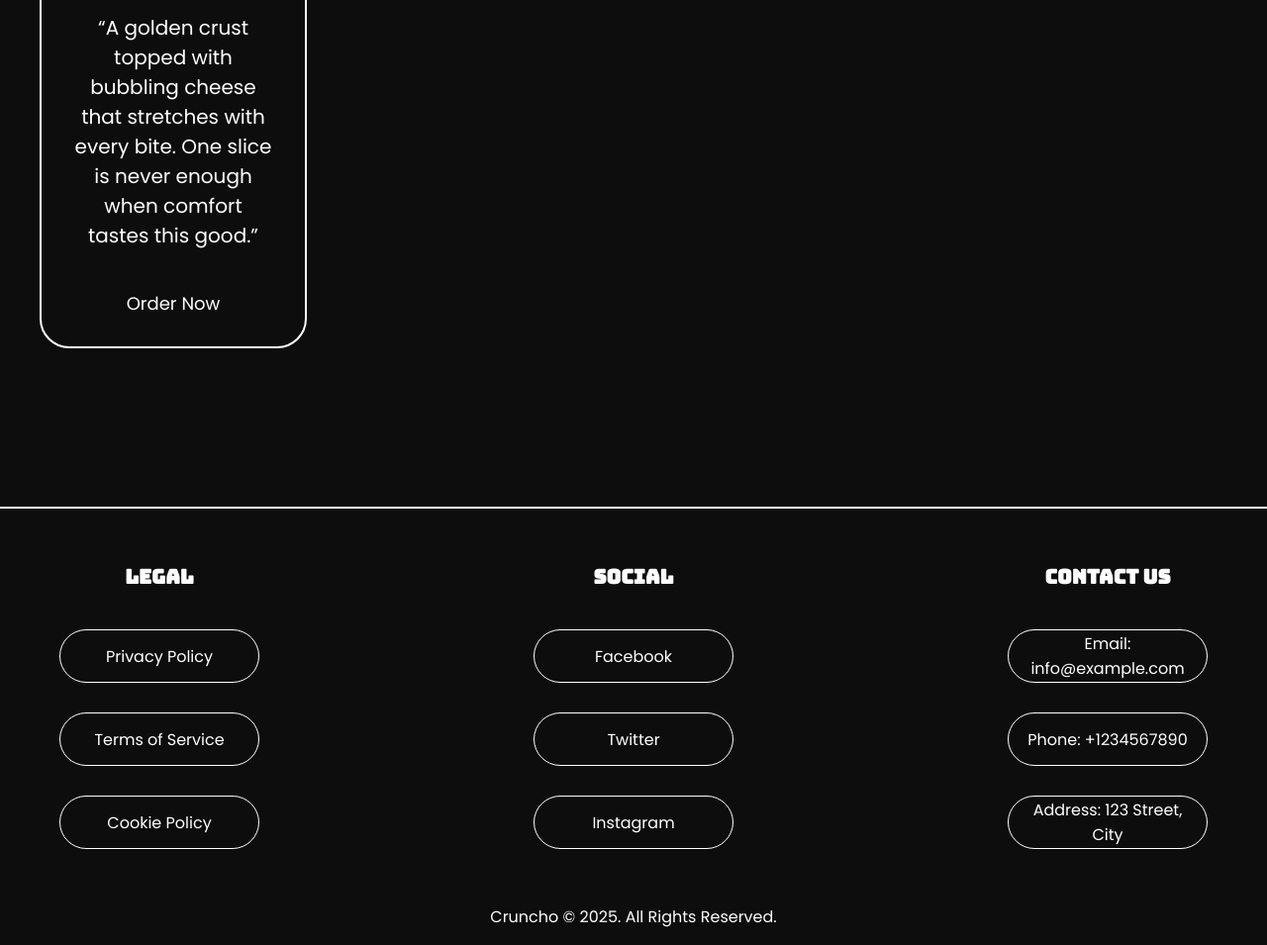
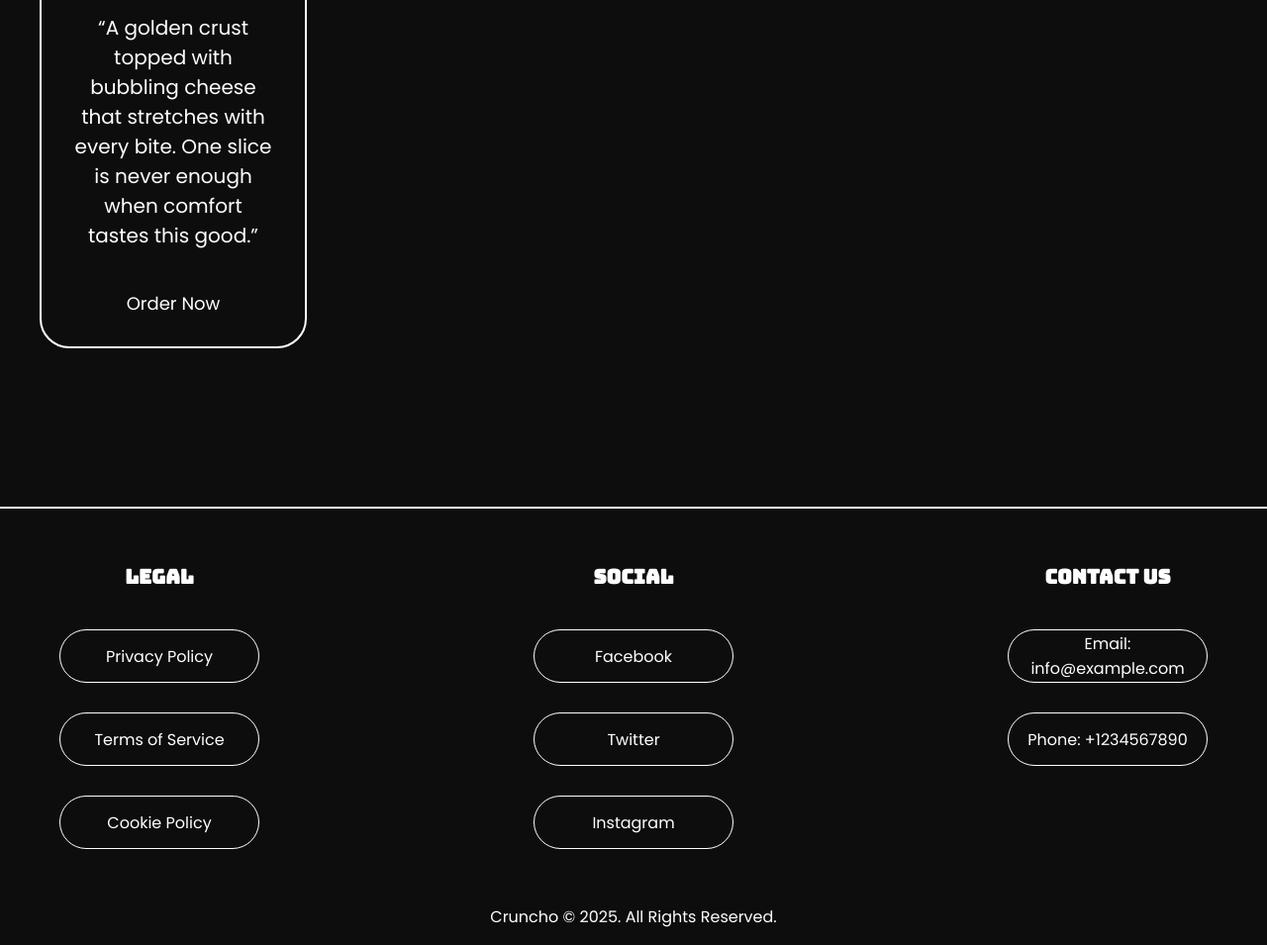
Before and after one commit to VarunSinghTanwar10/Cruncho, a plain HTML site: page index.html in a window 1280 px wide. Shown: the part 1818-2773 px from the top of the page at 99% size. Drawn offline with Linux system fonts and the light colour scheme.

Commit message:
daily update

```diff
--- a/index.html
+++ b/index.html
@@ -196,7 +196,6 @@
             <h2>Contact Us</h2>
             <div class="footer-row">Email: info@example.com</div>
             <div class="footer-row">Phone: +1234567890</div>
-            <div class="footer-row">Address: 123 Street, City</div>
         </div>
     </footer>
 
```
